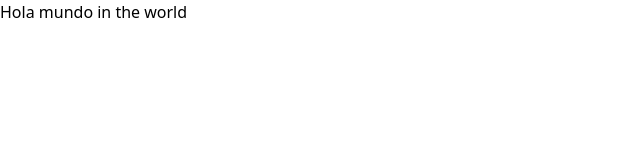
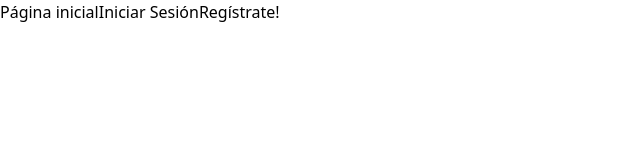
Before and after one commit to task-managment-mintic/frontend, a React (Vite) app: page / in a window 1280 px wide. Shown: the top 160 px of the page, without its empty margins (0-640 px from the left). Built offline with nearby package versions, Linux system fonts and the light colour scheme.

Commit message:
feat: add routing app feat: add buttons for sign up and sign in

```diff
--- a/src/App.jsx
+++ b/src/App.jsx
@@ -1,7 +1,18 @@
+import { BrowserRouter, Route, Routes } from "react-router-dom"
+import Init from "./pages/Init"
+import Home from "./pages/Home"
+import Profile from "./pages/Profile"
+
 const App = () => {
     return (
         <div>
-            Hola mundo in the world
+            <BrowserRouter>
+                <Routes>
+                    <Route path='/' element={<Init />} />
+                    <Route path='/home' element={<Home />} />
+                    <Route path='/profile' element={<Profile />} />
+                </Routes>
+            </BrowserRouter>
         </div>
     )
 }
--- a/src/pages/Init.jsx
+++ b/src/pages/Init.jsx
@@ -2,6 +2,8 @@ const Init = () => {
     return (
         <div>
             Página inicial
+            <button>Iniciar Sesión</button>
+            <button>Regístrate!</button>
         </div>
     )
 }
```
